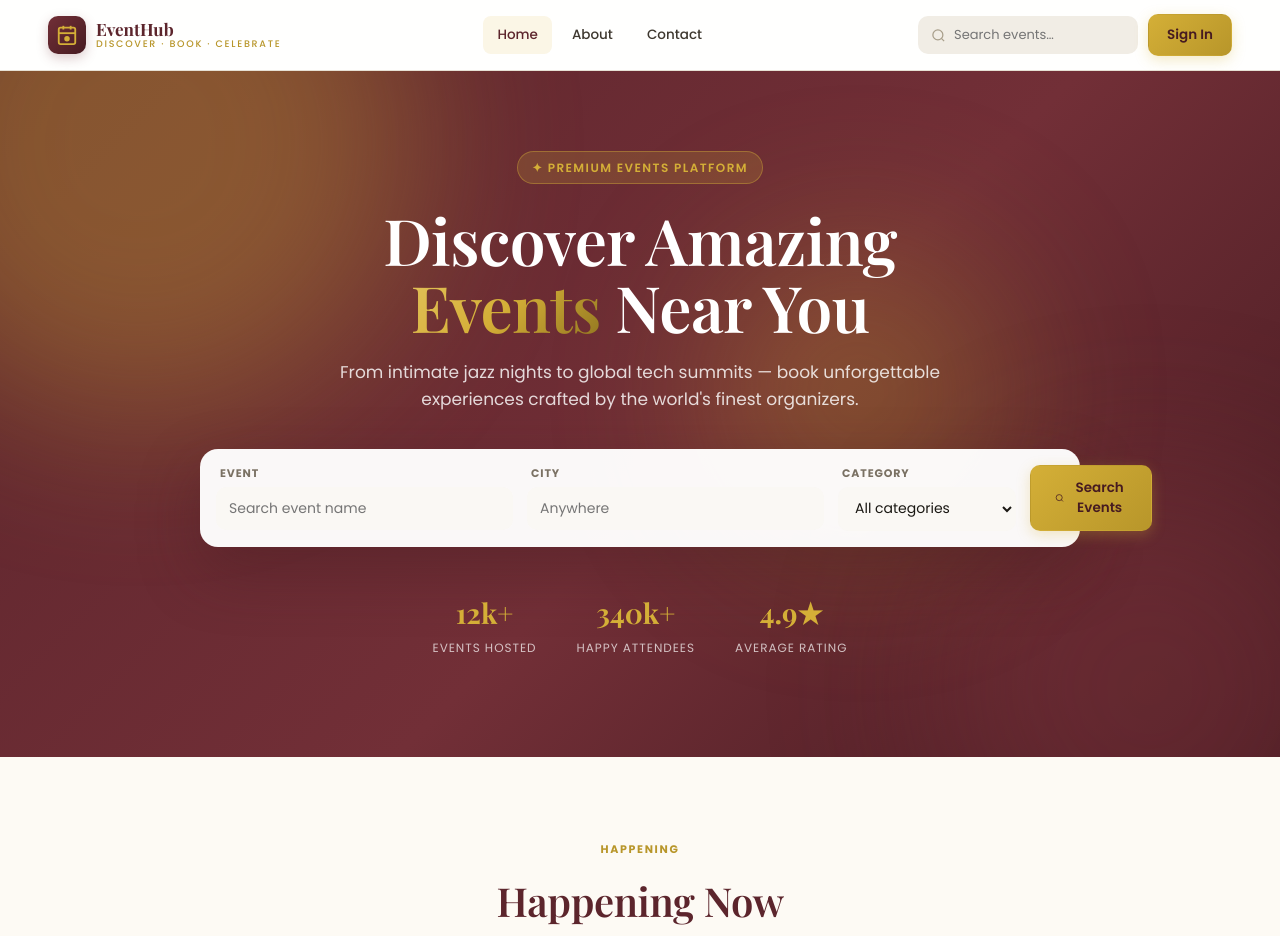
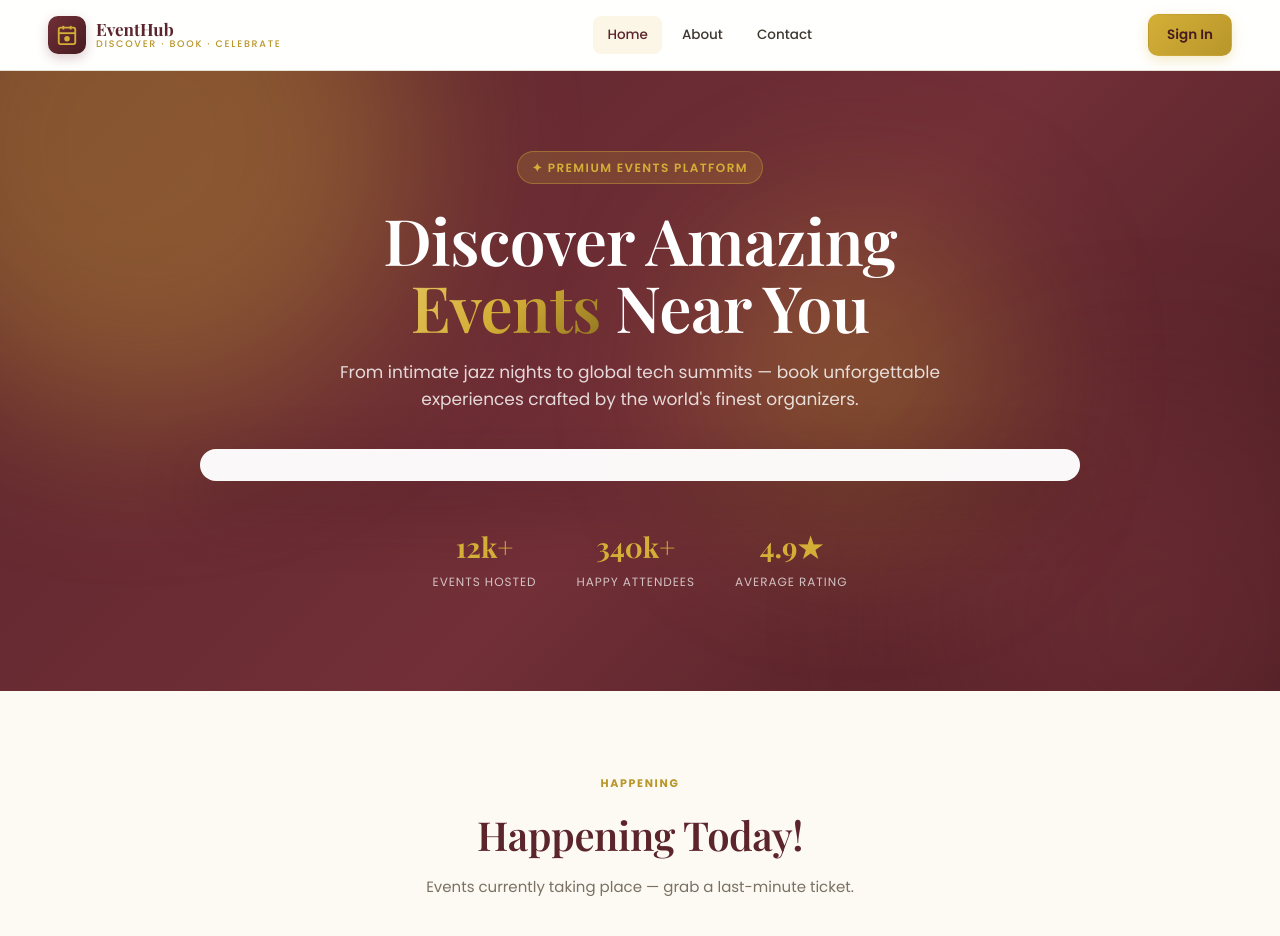
Before and after one commit to codesbyasif/e-m-s, a website: page views/index.html in a window 1280 px wide. Shown: the top 936 px of the page. Drawn offline with nearby package versions, Linux system fonts and the light colour scheme; files that its build step writes are made by us from their sources; no server answers.

Commit message:
final touch

```diff
--- a/views/index.html
+++ b/views/index.html
@@ -35,9 +35,8 @@
         </nav>
 
         <div class="land-actions">
-          <div class="land-search">
-            <svg width="15" height="15" viewBox="0 0 24 24" fill="none" stroke="currentColor" stroke-width="2"><circle cx="11" cy="11" r="8"/><path d="m21 21-4.35-4.35"/></svg>
-            <input type="text" id="navSearchInput" placeholder="Search events…" />
+          <div class="land-login">
+
           </div>
           <button class="btn btn-primary land-signin" onclick="openLoginModal()">Sign In</button>
           <button class="mobile-nav-toggle" onclick="toggleMobileNav()" aria-label="Menu">
@@ -66,26 +65,12 @@
 
         <div class="hero-search-card">
           <div class="hero-search-field">
-            <label>Event</label>
-            <input type="text" id="heroSearchName" placeholder="Search event name" />
-          </div>
-          <div class="hero-search-field">
-            <label>City</label>
-            <input type="text" id="heroSearchCity" placeholder="Anywhere" />
-          </div>
-          <div class="hero-search-field">
-            <label>Category</label>
-            <select id="heroSearchCat">
-              <option value="">All categories</option>
-              <option>Hackathon</option><option>Concert</option><option>Stand-up Comedy</option>
-              <option>Webinar</option><option>Workshop</option><option>Business</option>
-              <option>Food Festival</option><option>Gaming</option><option>Marathon</option>
-              <option>Religious</option><option>Health</option><option>Fest</option>
+
             </select>
           </div>
-          <button class="btn btn-primary hero-search-btn" onclick="runHeroSearch()">
-            <svg width="16" height="16" viewBox="0 0 24 24" fill="none" stroke="currentColor" stroke-width="2"><circle cx="11" cy="11" r="8"/><path d="m21 21-4.35-4.35"/></svg>
-            Search Events
+
+
+
           </button>
         </div>
 
@@ -101,7 +86,7 @@
       <section class="land-section alt">
         <div class="section-cap">
           <span class="cap-eyebrow">Happening</span>
-          <h2>Happening Now</h2>
+          <h2>Happening Today!</h2>
           <p>Events currently taking place — grab a last-minute ticket.</p>
         </div>
         <div class="event-grid" id="ongoingGrid"></div>
```
